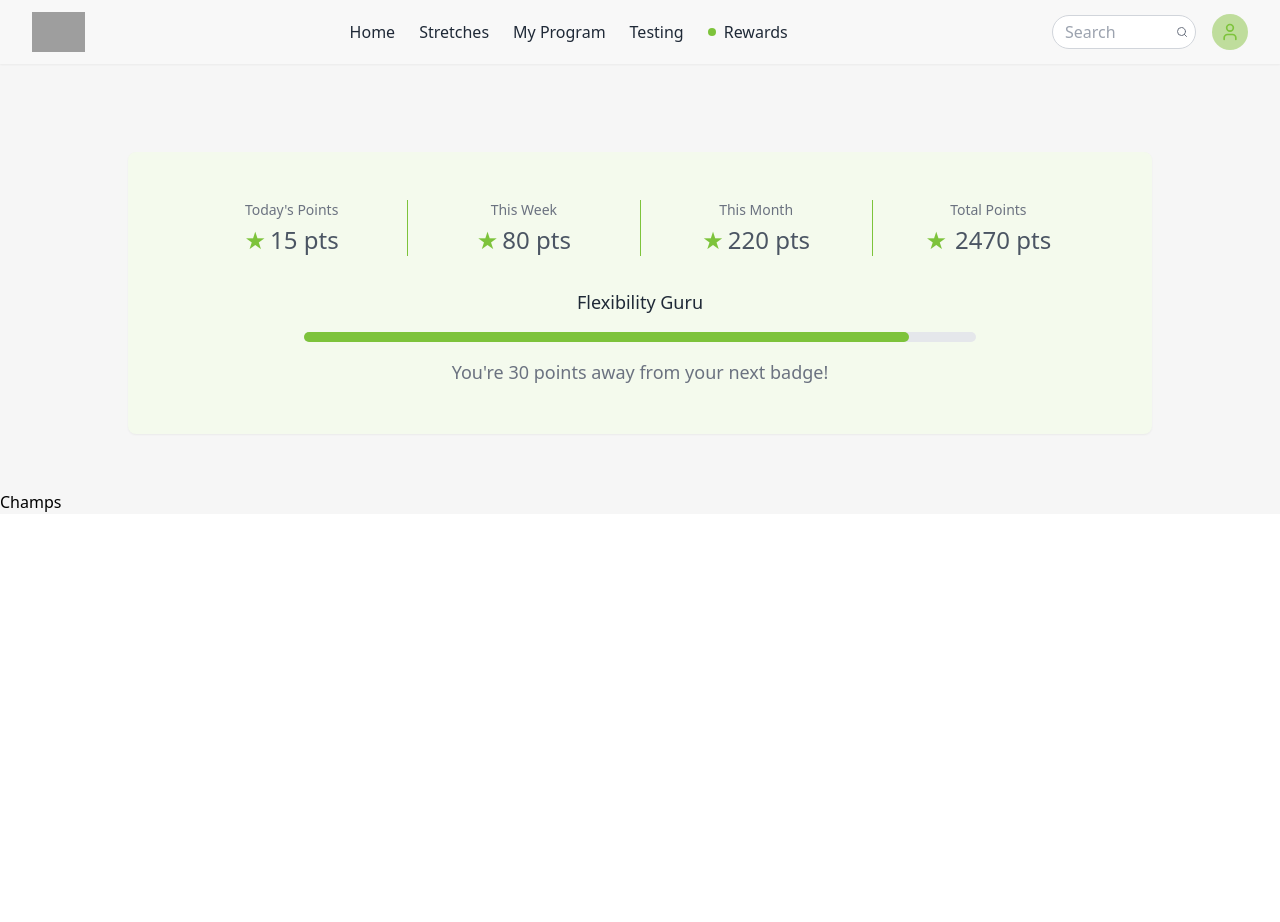
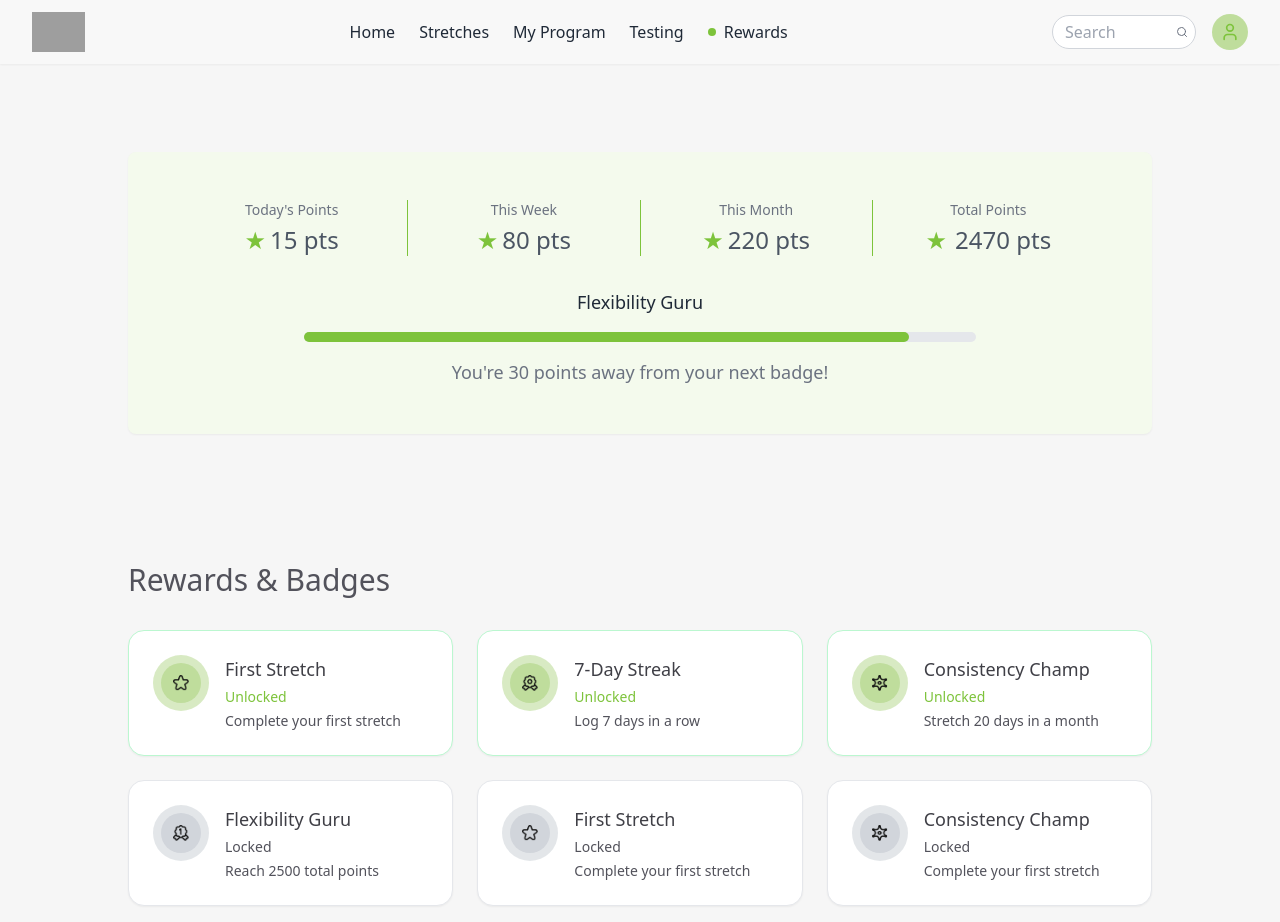
Before and after one commit to Neaz-mq/exercise-app, a React (Vite) app: page /rewards in a window 1280 px wide. Before the commit the page ends 800 px from the top, so only its background shows below. Built offline with nearby package versions, Linux system fonts and the light colour scheme; grey boxes are pictures that could not be loaded.

Commit message:
champs done

```diff
--- a/src/pages/Rewards/Champs/Champs.jsx
+++ b/src/pages/Rewards/Champs/Champs.jsx
@@ -1,9 +1,102 @@
-import React from 'react';
+const achievements = [
+    {
+        icon: "/rating.png",
+        title: "First Stretch",
+        status: "Unlocked",
+        description: "Complete your first stretch",
+        unlocked: true,
+    },
+    {
+        icon: "/award.png",
+        title: "7-Day Streak",
+        status: "Unlocked",
+        description: "Log 7 days in a row",
+        unlocked: true,
+    },
+    {
+        icon: "/badge-sheriff.png",
+        title: "Consistency Champ",
+        status: "Unlocked",
+        description: "Stretch 20 days in a month",
+        unlocked: true,
+    },
+    {
+        icon: "/first-award.png",
+        title: "Flexibility Guru",
+        status: "Locked",
+        description: "Reach 2500 total points",
+        unlocked: false,
+    },
+    {
+        icon: "/rating.png",
+        title: "First Stretch",
+        status: "Locked",
+        description: "Complete your first stretch",
+        unlocked: false,
+    },
+    {
+        icon: "/badge-sheriff.png",
+        title: "Consistency Champ",
+        status: "Locked",
+        description: "Complete your first stretch",
+        unlocked: false,
+    },
+];
 
 const Champs = () => {
     return (
-        <div className='mt-10'>
-            <h1>Champs</h1>
+        <div className="flex justify-center items-start p-4">
+            <div className="2xl:max-w-6xl xl:max-w-5xl lg:max-w-4xl md:max-w-3xl sm:max-w-2xl w-full mt-24">
+                <h1 className="text-3xl  text-zinc-600 mb-8">Rewards & Badges</h1>
+                <div className="grid grid-cols-1 sm:grid-cols-2 lg:grid-cols-3 gap-6">
+                    {achievements.map((achievement, index) => (
+                        <div
+                            key={index}
+                            className={`flex items-start p-6 rounded-2xl shadow-sm transition-all duration-300
+                                ${achievement.unlocked
+                                    ? "bg-white border border-green-200 hover:shadow-lg"
+                                    : "bg-white border border-gray-200 hover:shadow-lg"
+                                }`}
+                        >
+                            <div
+                                className="relative flex items-center justify-center h-14 w-14 rounded-full mr-4"
+                            >
+                                {/* Outer Ellipse (faded background) */}
+                                <div
+                                    className={`absolute inset-0 rounded-full ${
+                                        achievement.unlocked ? "bg-[#BFDD9C]" : "bg-gray-300"
+                                    } opacity-60`}
+                                ></div>
+                                {/* Inner Circle */}
+                                <div
+                                    className={`relative flex items-center justify-center h-10 w-10 rounded-full ${
+                                        achievement.unlocked ? "bg-[#BFDD9C]" : "bg-gray-300"
+                                    }`}
+                                >
+                                    <img
+                                        src={achievement.icon}
+                                        alt={`Icon ${index}`}
+                                        className="h-4 w-4"
+                                    />
+                                </div>
+                            </div>
+                            <div className="flex-1">
+                                <h2 className="text-lg  text-zinc-700">{achievement.title}</h2>
+                                <p
+                                    className={`text-sm  mt-1
+                                        ${achievement.unlocked
+                                            ? "text-[#7DC33B]"
+                                            : "text-zinc-600"
+                                        }`}
+                                >
+                                    {achievement.status}
+                                </p>
+                                <p className="text-sm text-zinc-600 mt-1">{achievement.description}</p>
+                            </div>
+                        </div>
+                    ))}
+                </div>
+            </div>
         </div>
     );
 };
```
